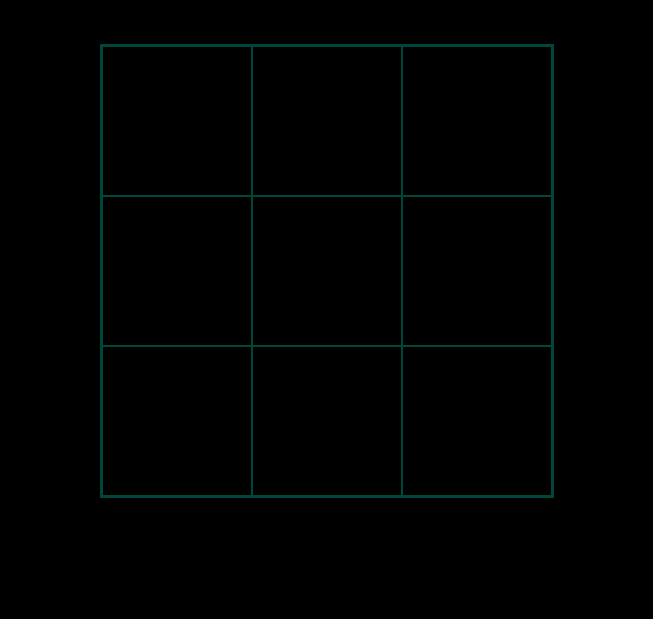
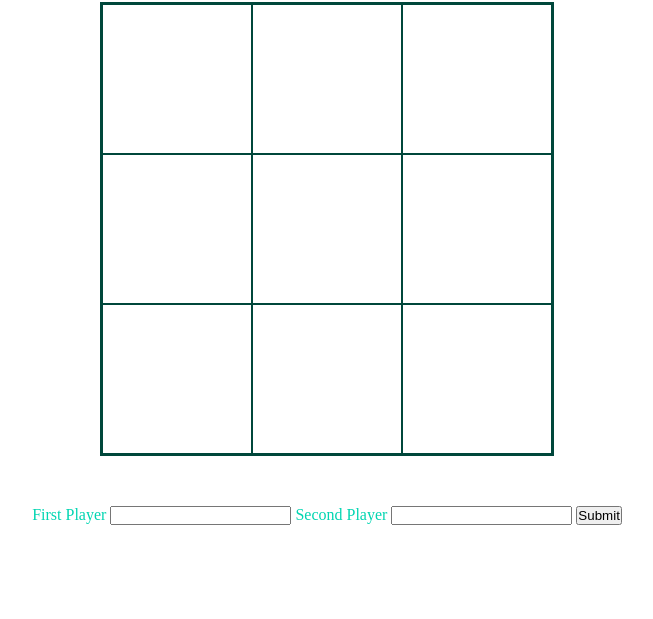
Before and after one commit to matta628/tic-tac-toe, a plain HTML site: page index.html in a window 1280 px wide. Shown: the part 181-800 px from the top of the page, without its empty margins (313-966 px from the left). Drawn offline with Linux system fonts and the light colour scheme.

Commit message:
Add name input form for both players

```diff
--- a/game.js
+++ b/game.js
@@ -6,8 +6,8 @@ const Player = (name, color) => {
   return { getName, getColor };
 };
 
-const joe = Player('Joe', '#fe5b5a');
-const matt = Player('Matt', '#00d5b1');
+// const joe = Player('Joe', '#fe5b5a');
+// const matt = Player('Matt', '#00d5b1');
 
 const gameBoard = (() => {
   const board = [
@@ -150,8 +150,10 @@ const displayController = (() => {
   return { update };
 })();
 
-const game = ((player1, player2) => {
-  let currentPlayer = (Math.random() <= 0.5) ? player1 : player2;
+const game = (() => {
+  let player1 = null;
+  let player2 = null;
+  let currentPlayer = null;
   let gameover = false;
 
   const nextSelection = (cell) => {
@@ -171,14 +173,38 @@ const game = ((player1, player2) => {
     displayController.update(currentPlayer, gameover, tie);
   };
 
-  const setup = () => {
+  const setup = (firstPlayer, secondPlayer) => {
+    player1 = firstPlayer;
+    player2 = secondPlayer;
+    currentPlayer = (Math.random() <= 0.5) ? player1 : player2;
     const cells = document.querySelectorAll('.cell');
     cells.forEach((cell) => {
       cell.addEventListener('click', nextSelection.bind(this, cell));
     });
-    displayController.update(currentPlayer);
+    displayController.update(currentPlayer, false, false);
   };
   return { setup };
-})(matt, joe);
+})();
 
-game.setup();
+const input = (() => {
+  const colors = ['#fe5b5a', '#00d5b1'];
+  let firstPlayer = null;
+  let secondPlayer = null;
+  const getFirstPlayer = () => firstPlayer;
+  const getSecondPlayer = () => secondPlayer;
+  const storeInput = (event) => {
+    const firstPlayerName = document.getElementById('first-player').value;
+    const secondPlayerName = document.getElementById('second-player').value;
+    firstPlayer = Player(firstPlayerName, colors[0]);
+    secondPlayer = Player(secondPlayerName, colors[1]);
+    game.setup(firstPlayer, secondPlayer);
+    event.preventDefault();
+  };
+  const setup = () => {
+    const form = document.getElementById('form');
+    form.addEventListener('submit', storeInput);
+  };
+  return { setup, getFirstPlayer, getSecondPlayer };
+})();
+
+input.setup();
--- a/index.html
+++ b/index.html
@@ -22,5 +22,15 @@
     <div class="cell" data-row="2" data-col="1"></div>
     <div class="cell" data-row="2" data-col="2"></div>
   </div>
+  <div class="get-names">
+    <form id="form">
+      <label for="first-player">First Player</label>
+      <input type="text" id="first-player" required>
+      <label for="second-player">Second Player</label>
+      <input type="text" id="second-player" required>
+      <input type="submit" id="submit-form">
+    </form>
+
+  </div>
 </body>
 </html>
--- a/style.css
+++ b/style.css
@@ -5,7 +5,8 @@
 
 body{
   height: 100vh;
-  background-color: black;
+  color: #00d5b1;
+  background-color: white;
   display: flex;
   flex-direction: column;
   align-items: center;
@@ -13,16 +14,13 @@ body{
 }
 
 .header-title{
-  color: #00d5b1;
   font-size: 72px;
   text-align: center;
 }
 
 .current-turn{
-  color: #00d5b1;
   font-size: 36px;
   text-align: center;
-
 }
 
 .board{
```
